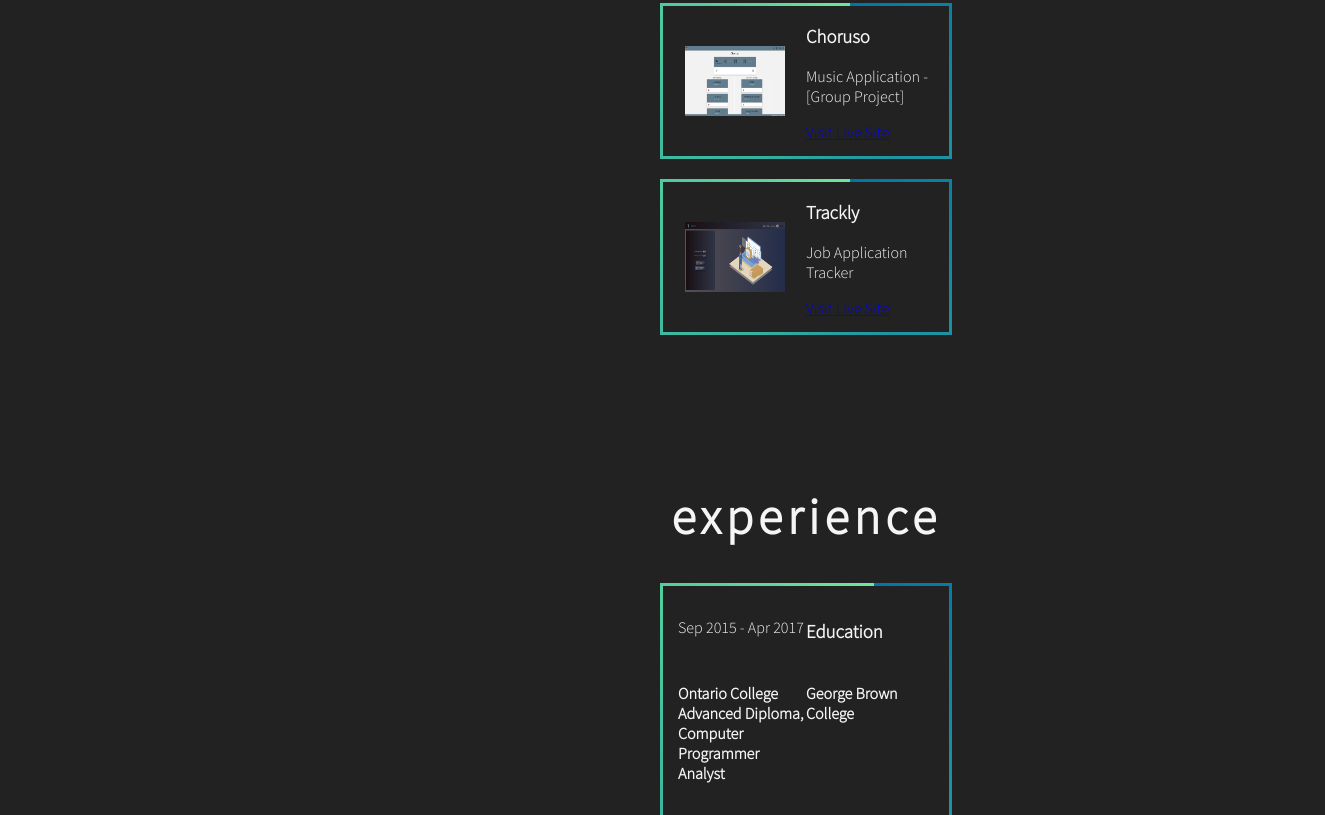
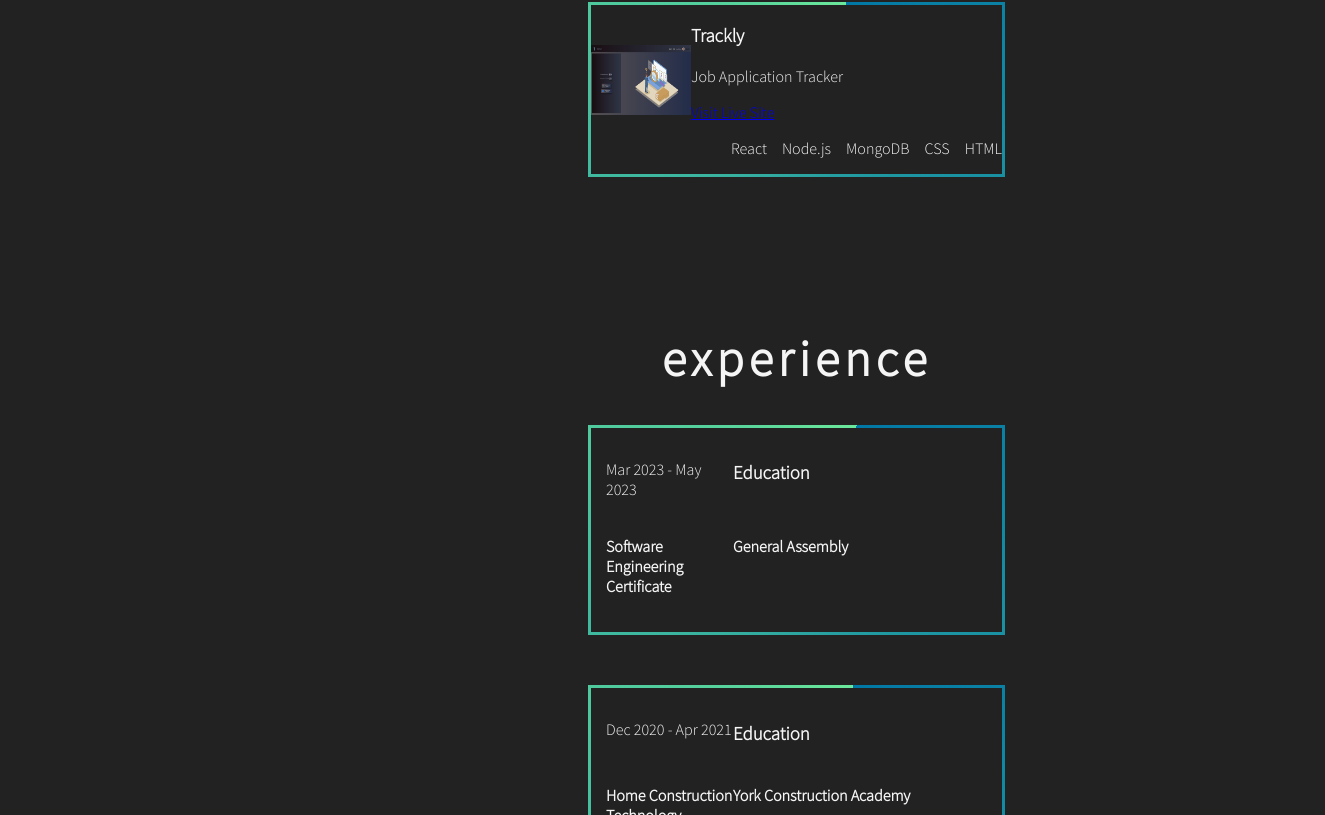
Before and after one commit to arjaybeltran/arjaybeltran, a Next.js app: page / in a window 1280 px wide. Shown: the part 1585-2400 px from the top of the page, 1325 px wide, since content can reach past the window. Built offline with nearby package versions, Linux system fonts and the light colour scheme.

Commit message:
updates styling

```diff
--- a/components/Projects.js
+++ b/components/Projects.js
@@ -14,25 +14,29 @@ const projects = [
         name: 'HELLO WORLD',
         description: 'Search a country and find basic information about it',
         liveSite: 'https://hello-world-rose-sigma.vercel.app/',
-        img: '/images/helloworld.png'
+        img: '/images/helloworld.png',
+        technologies: ['JavaScript', 'HTML', 'CSS', 'AJAX'],
     } ,
     {
         name: 'docket',
         description: 'To do list',
         liveSite: 'https://docket-project-two.herokuapp.com/',
-        img: '/images/docket.png'
+        img: '/images/docket.png',
+        technologies: ['JavaScript', 'HTML', 'CSS', 'Express.js', ],
     } ,
     {
         name: 'Choruso',
         description: 'Music Application - [Group Project] ',
         liveSite: 'https://choruso.herokuapp.com/',
-        img: '/images/choruso.png'
+        img: '/images/choruso.png',
+        technologies: ['Python', 'Django', 'Postgres'],
     } ,
     {
         name: 'Trackly',
         description: 'Job Application Tracker',
         liveSite: 'https://legendary-halva-8abb3f.netlify.app/',
-        img: '/images/trackly.png'
+        img: '/images/trackly.png',
+        technologies: ['React', 'Node.js', 'MongoDB', 'CSS', 'HTML'],
     } ,
 
 ]
@@ -65,6 +69,13 @@ export default function Projects() {
                     <a href={project.liveSite} target="_blank" rel="noopener noreferrer">
                         Visit Live Site
                     </a>
+                    <div className='tech-stack'>
+                    <ul className="tech-list">
+                            {project.technologies.map((technology, index) => (
+                            <li key={index}>{technology}</li>
+                        ))}
+                    </ul>
+                    </div>
                 </div>
             </div>
           ))}
--- a/components/Resume.js
+++ b/components/Resume.js
@@ -21,11 +21,6 @@ const AddSkills = ['Version Control(Git/GitHub)', 'MVC Framework', 'Web Design',
 
 const Education = [
   {
-    degree: 'Ontario College Advanced Diploma, Computer Programmer Analyst',
-    institution: 'George Brown College',
-    year: 'Sep 2015 - Apr 2017',
-  },
-  {
     degree: 'Software Engineering Certificate' ,
     institution: 'General Assembly',
     year: 'Mar 2023 - May 2023',
@@ -34,6 +29,11 @@ const Education = [
     degree: 'Home Construction Technology Certificate' ,
     institution: 'York Construction Academy',
     year: 'Dec 2020 - Apr 2021',
+  },
+  {
+    degree: 'Ontario College Advanced Diploma, Computer Programmer Analyst',
+    institution: 'George Brown College',
+    year: 'Sep 2015 - Apr 2017',
   },
 
 ]
--- a/public/styles.css
+++ b/public/styles.css
@@ -116,7 +116,7 @@ h1 {
     height: auto;
     width: auto;
     display:grid;
-    grid-template-columns: 1fr 1fr;
+    grid-template-columns: 1fr 2fr;
     border: 3px solid;
     border-image: conic-gradient(from 30deg, #0076a5, #6be89b) 1;
     border-image-slice: 1;
@@ -126,7 +126,7 @@ h1 {
     height: auto;
     width: auto;
     display:grid;
-    grid-template-columns: 1fr 1fr;
+    grid-template-columns: 1fr 2fr;
     border: 3px solid;
     border-image: conic-gradient(from 30deg, #0076a5, #6be89b) 1;
     border-image-slice: 1;
@@ -134,15 +134,27 @@ h1 {
 
 .project-card {
     margin: 10px 20px 20px 20px;
-    height: 150px;
+    height: auto;
     width: auto;
     display:grid;
-    grid-template-columns: 1fr 1fr;
+    grid-template-columns: 1fr 2fr;
     border: 3px solid;
     border-image: conic-gradient(from 30deg, #0076a5, #6be89b) 1;
     border-image-slice: 1;
 }
 
+.tech-list {
+  list-style: none;
+  display:flex;
+}
+
+.tech-list li {
+  margin-right: 15px;
+}
+
+.tech-list li:last-child {
+  margin-right: 0;
+}
 
 
   .project-card {
```
